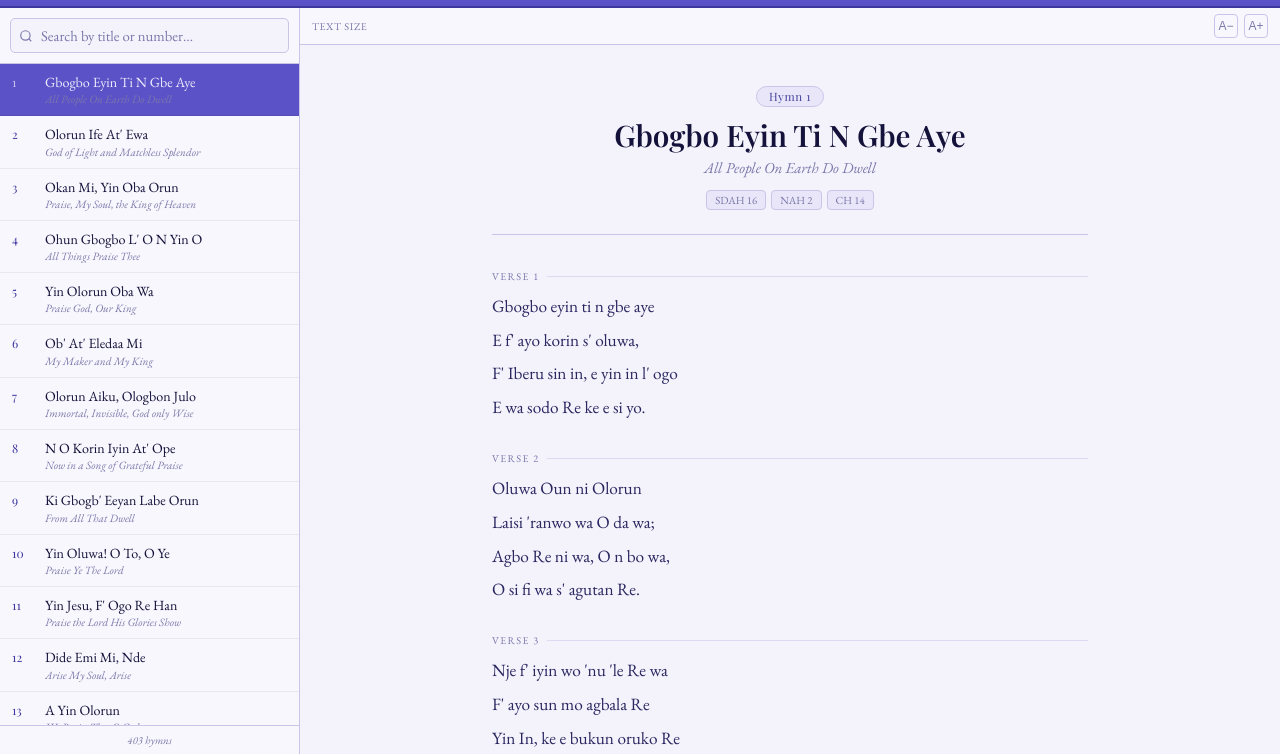
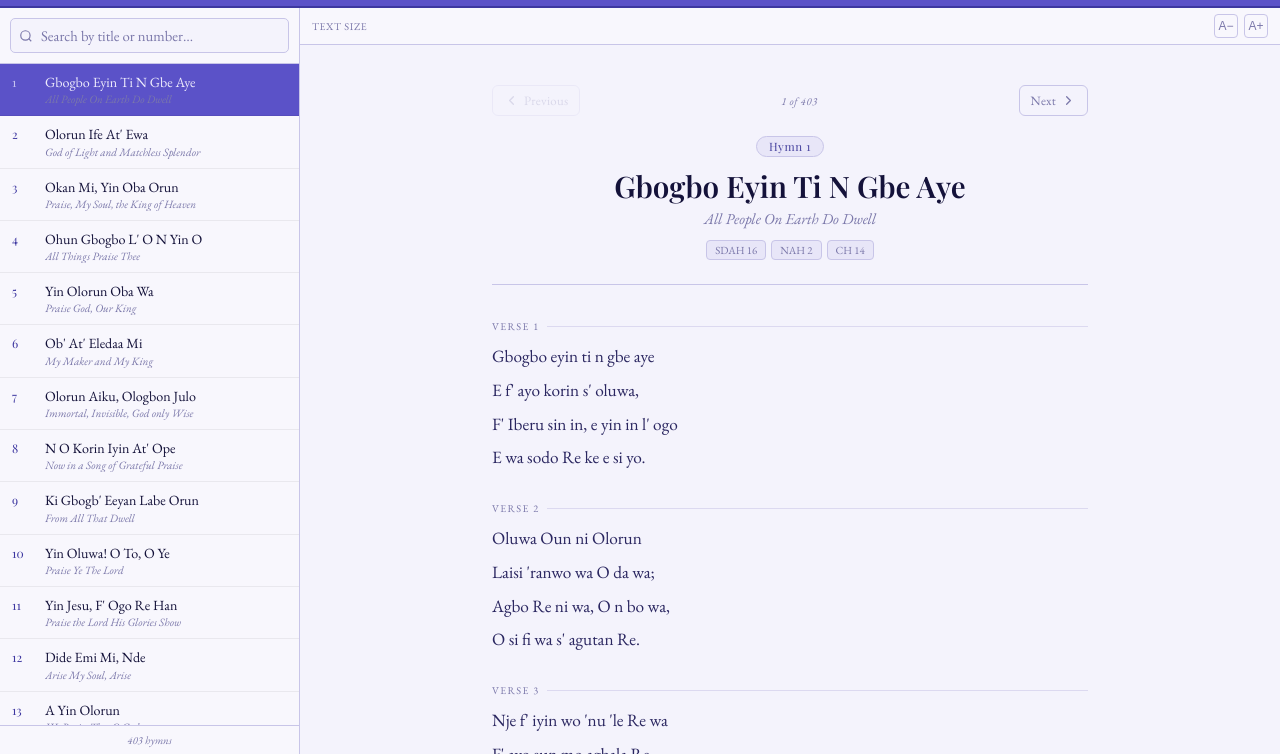
Before and after one commit to fisayoafolayan/sdahymnalyorubaweb, a plain HTML site: page index.html in a window 1280 px wide. Shown: the part 46-800 px from the top of the page. Drawn offline with nearby package versions, Linux system fonts and the light colour scheme; a web font is replaced by a local one.

Commit message:
add next and previous icons on hymn view

```diff
--- a/index.html
+++ b/index.html
@@ -201,6 +201,48 @@
         /* Hymn display */
         #hymn-content { display: none; }
         .hymn-hdr { text-align: center; margin-bottom: 2.2rem; padding-bottom: 1.5rem; border-bottom: 1px solid var(--border); }
+
+        /* Prev / Next hymn navigation row */
+        .hymn-nav {
+            display: flex;
+            align-items: center;
+            justify-content: space-between;
+            margin-bottom: 1.2rem;
+        }
+        .hymn-nav-btn {
+            display: flex; align-items: center; gap: 5px;
+            background: transparent;
+            border: 1px solid var(--border);
+            color: var(--muted);
+            padding: 6px 11px;
+            border-radius: 6px;
+            cursor: pointer;
+            font-family: 'EB Garamond', serif;
+            font-size: 0.8rem;
+            letter-spacing: 0.02em;
+            transition: background .15s, border-color .15s, color .15s;
+            white-space: nowrap;
+            min-width: 36px;
+            justify-content: center;
+        }
+        .hymn-nav-btn:hover:not(:disabled) {
+            background: var(--parch2);
+            border-color: var(--accent);
+            color: var(--accent-dk);
+        }
+        .hymn-nav-btn:disabled { opacity: 0.22; cursor: default; }
+        .hymn-nav-btn svg { width: 15px; height: 15px; flex-shrink: 0; }
+        .hymn-nav-btn .nav-label { display: none; }
+        @media (min-width: 500px) {
+            .hymn-nav-btn .nav-label { display: inline; }
+        }
+        .hymn-nav-center {
+            font-size: 0.68rem;
+            color: var(--muted);
+            font-style: italic;
+            letter-spacing: 0.04em;
+        }
+
         .h-badge { display: inline-block; font-family: 'Playfair Display', serif; font-size: 0.72rem; color: var(--badge-fg); background: var(--badge-bg); border: 1px solid var(--border); padding: 2px 12px; border-radius: 20px; letter-spacing: 0.05em; margin-bottom: 0.65rem; }
         .h-title { font-family: 'Playfair Display', serif; font-size: 1.85rem; font-weight: 600; line-height: 1.2; margin-bottom: 0.35rem; }
         .h-en { font-size: 0.95rem; color: var(--muted); font-style: italic; margin-bottom: 0.7rem; }
@@ -573,6 +615,12 @@
         $('empty').style.display = 'none';
         $('hymn-content').style.display = 'block';
         const refs = Object.entries(hymn.references || {}).map(([k,v]) => `<span class="ref-tag">${k} ${v}</span>`).join('');
+
+        // position in master HYMNS list
+        const idx  = HYMNS.findIndex(h => h.number === hymn.number);
+        const hasPrev = idx > 0;
+        const hasNext = idx < HYMNS.length - 1;
+
         let html = '';
         hymn.lyrics.forEach(block => {
             const isChorus = block.type === 'chorus';
@@ -581,7 +629,23 @@
             const inner = isChorus ? `<div class="chorus-block">${lines}</div>` : `<div class="verse-block">${lines}</div>`;
             html += `<div class="stanza"><div class="s-label">${label}</div>${inner}</div>`;
         });
+
         $('hymn-view').innerHTML = `
+    <div class="hymn-nav">
+      <button class="hymn-nav-btn" id="hymn-prev" ${hasPrev ? '' : 'disabled'} aria-label="Previous hymn">
+        <svg viewBox="0 0 24 24" fill="none" stroke="currentColor" stroke-width="2" stroke-linecap="round" stroke-linejoin="round">
+          <polyline points="15 18 9 12 15 6"/>
+        </svg>
+        <span class="nav-label">Previous</span>
+      </button>
+      <span class="hymn-nav-center">${idx + 1} of ${HYMNS.length}</span>
+      <button class="hymn-nav-btn" id="hymn-next" ${hasNext ? '' : 'disabled'} aria-label="Next hymn">
+        <span class="nav-label">Next</span>
+        <svg viewBox="0 0 24 24" fill="none" stroke="currentColor" stroke-width="2" stroke-linecap="round" stroke-linejoin="round">
+          <polyline points="9 18 15 12 9 6"/>
+        </svg>
+      </button>
+    </div>
     <div class="hymn-hdr">
       <div class="h-badge">Hymn ${hymn.number}</div>
       <h1 class="h-title">${escHtml(hymn.title)}</h1>
@@ -589,7 +653,14 @@
       ${refs ? `<div class="h-refs">${refs}</div>` : ''}
     </div>
     ${html}`;
+
         applyReadFz();
+
+        // wire nav buttons
+        const prevBtn = document.getElementById('hymn-prev');
+        const nextBtn = document.getElementById('hymn-next');
+        if (prevBtn) prevBtn.addEventListener('click', () => selectHymn(HYMNS[idx - 1]));
+        if (nextBtn) nextBtn.addEventListener('click', () => selectHymn(HYMNS[idx + 1]));
     }
 
     function applyReadFz() {
```
